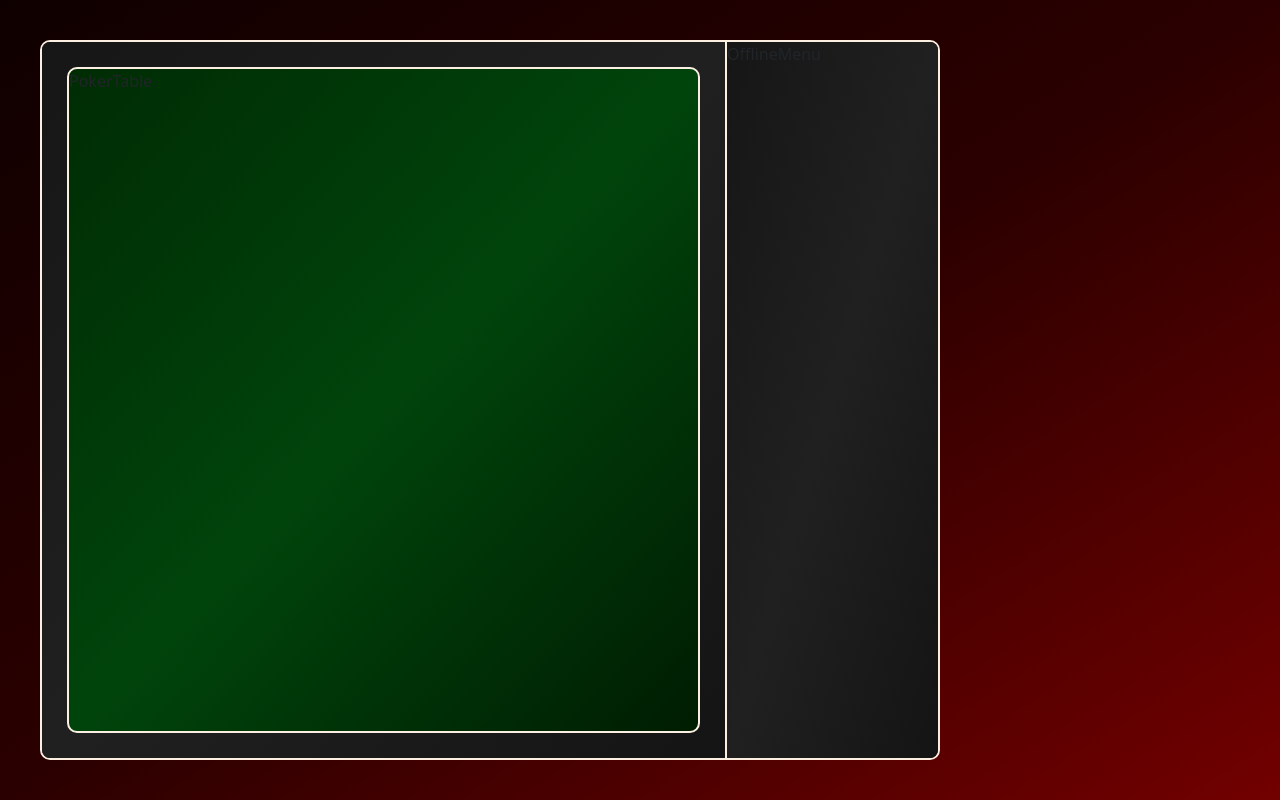
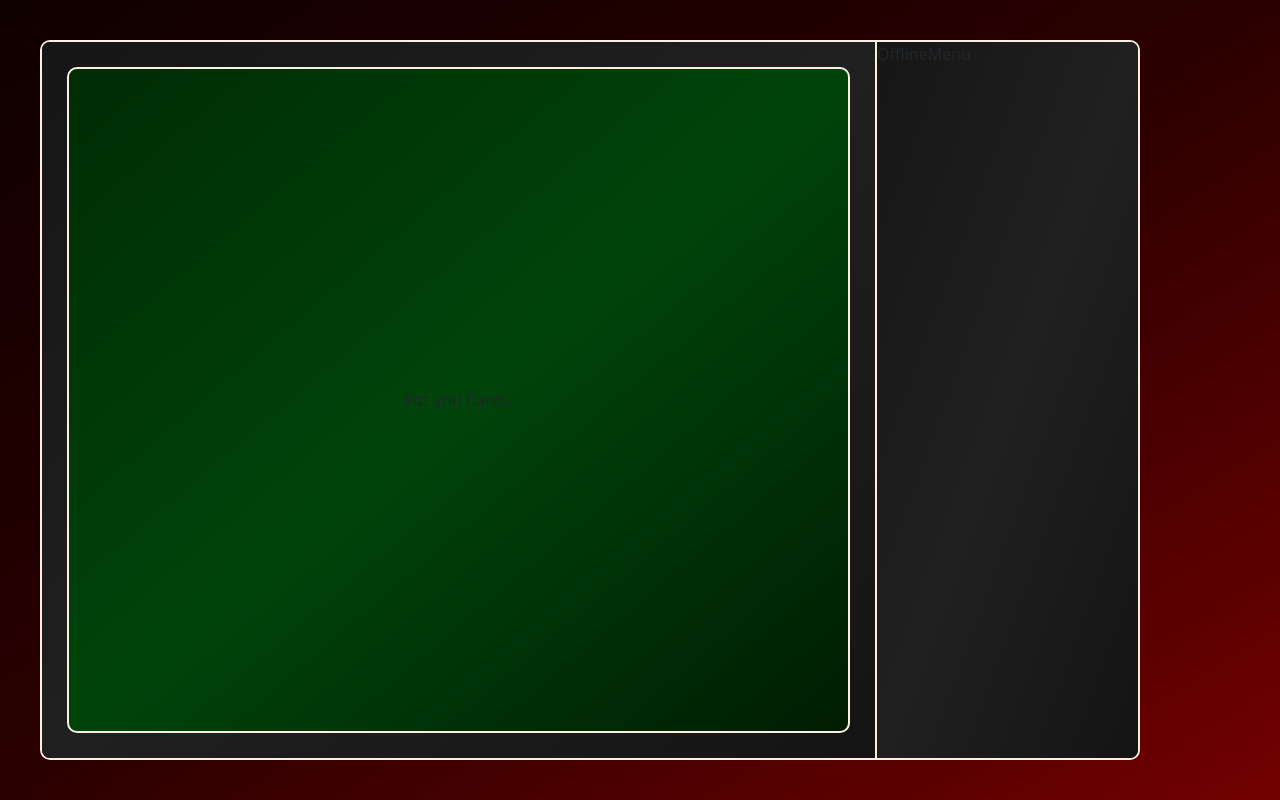
Before and after one commit to JakubDurkac/poker_project, a React (Vite) app: page / in a window 1280 px wide. Built offline with nearby package versions, Linux system fonts and the light colour scheme.

Commit message:
Add community area in the middle of the poker table, where community cards and pot shall be displayed. Rename CSS variables for more flexibility.

```diff
--- a/src/App.css
+++ b/src/App.css
@@ -3,11 +3,11 @@
 }
 
 :root {
-  --card-white-color: #fbefe1;
-  --red-gradient: linear-gradient(to bottom right, #0f0000, #2b0000, #720000);
-  --green-gradient: linear-gradient(to bottom right, #002c04, #00440b, #001d02);
+  --poker-card-color: #fbefe1;
+  --base-gradient: linear-gradient(to bottom right, #0f0000, #2b0000, #720000);
+  --poker-table-gradient: linear-gradient(to bottom right, #002c04, #00440b, #001d02);
   --dark-gradient: linear-gradient(to bottom right, #161616, #202020, #141414);
-  --primary-border: solid 2px var(--card-white-color);
+  --primary-border: solid 2px var(--poker-card-color);
 }
 
 body, html {
@@ -16,7 +16,7 @@ body, html {
   height: 100%;
   width: 100%;
   box-sizing: border-box;
-  background-image: var(--red-gradient);
+  background-image: var(--base-gradient);
 }
 
 .app-container {
@@ -25,9 +25,9 @@ body, html {
   height: 90vh;
   width: 65vw;
   min-height: 600px;
-  min-width: 900px;
+  min-width: 1100px;
   margin: 40px 0px 0px 40px;
-  border: solid 2px var(--card-white-color);
+  border: solid 2px var(--poker-card-color);
   border-radius: 10px;
   overflow: hidden;
 }
@@ -41,10 +41,20 @@ body, html {
 }
 
 .poker-table {
+  position: relative;
   flex: 1;
-  background-image: var(--green-gradient);
+  background-image: var(--poker-table-gradient);
   border: var(--primary-border);
   border-radius: 10px;
+}
+
+.poker-community-area {
+  position: absolute;
+  display: flex;
+  flex-direction: column;
+  top: 50%;
+  left: 50%;
+  transform: translate(-50%, -50%);
 }
 
 .offline-menu {
--- a/src/components/PokerTable.tsx
+++ b/src/components/PokerTable.tsx
@@ -1,7 +1,9 @@
 const PokerTable = () => {
   return (
     <div className="poker-table-container">
-      <div className="poker-table">PokerTable</div>
+      <div className="poker-table">
+        <div className="poker-community-area">Pot and Cards.</div>
+      </div>
     </div>
   );
 };
```
